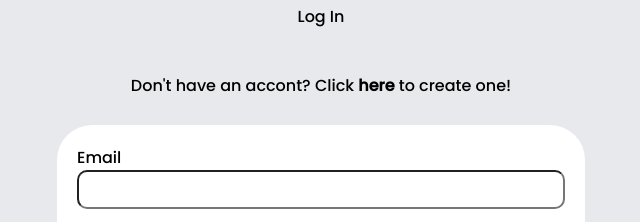
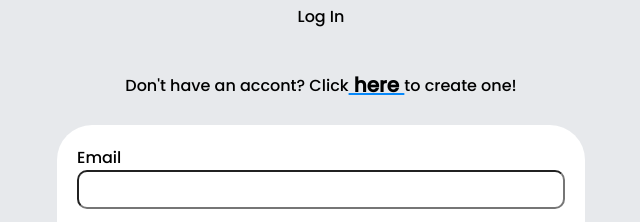
Before and after one commit to eduardbede/phoneServiceAndSales, a plain HTML site: page index.html in a window 1280 px wide. Both pictures are taken after a click on the element "Account". Shown: the part 228-450 px from the top of the page, 319-959 px from the left. Drawn offline with nearby package versions, Linux system fonts and the light colour scheme; some packages are replaced by stand-ins of ours; no server answers; a script that the page names is missing.

Commit message:
CSS Update

```diff
--- a/style.css
+++ b/style.css
@@ -464,6 +464,11 @@ nav{
 .accountPage{
     display: none;
     font-family: 'Poppins', sans-serif;
+}
+#link{
+    font-size: 20px;
+    text-decoration: underline;
+    text-decoration-color: #0688fa;
 }
 
 #link:hover{
```
